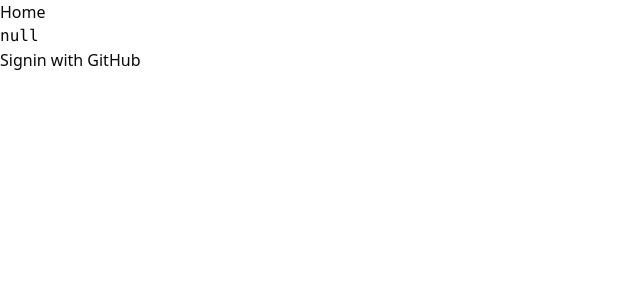
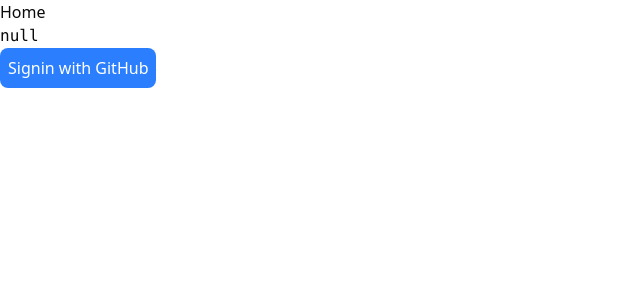
Before and after one commit to SyedZawwarAhmed/Contibutor-Connect-AI, a Next.js app: page / in a window 1280 px wide. Shown: the top 300 px of the page, without its empty margins (0-640 px from the left). Built offline with nearby package versions, Linux system fonts and the light colour scheme; no server answers.

Commit message:
style: update GitHub sign-in button with new styling for improved UI

```diff
--- a/src/components/signin-github.tsx
+++ b/src/components/signin-github.tsx
@@ -8,7 +8,9 @@
         await signIn("github");
       }}
     >
-      <button type="submit">Signin with GitHub</button>
+      <button type="submit" className="bg-blue-500 text-white p-2 rounded-md">
+        Signin with GitHub
+      </button>
     </form>
   );
 }
```
